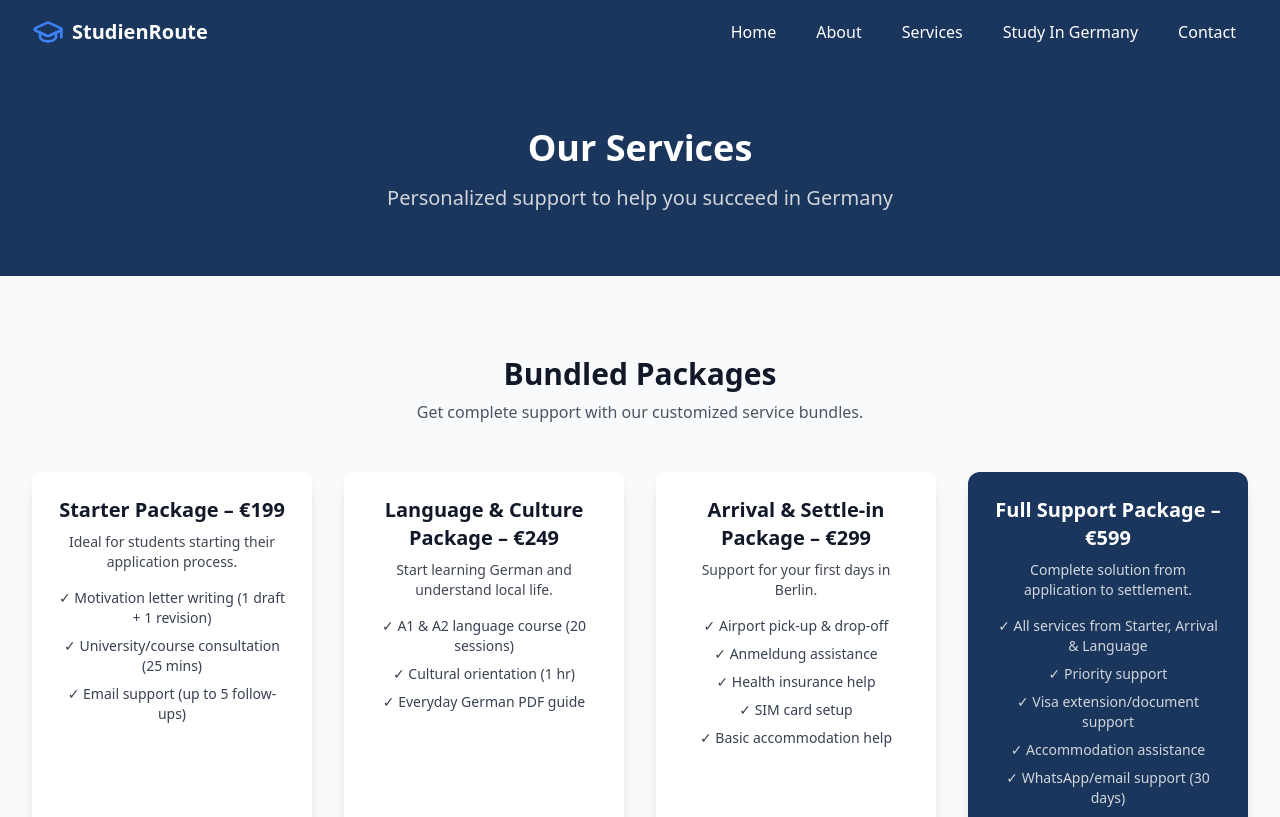
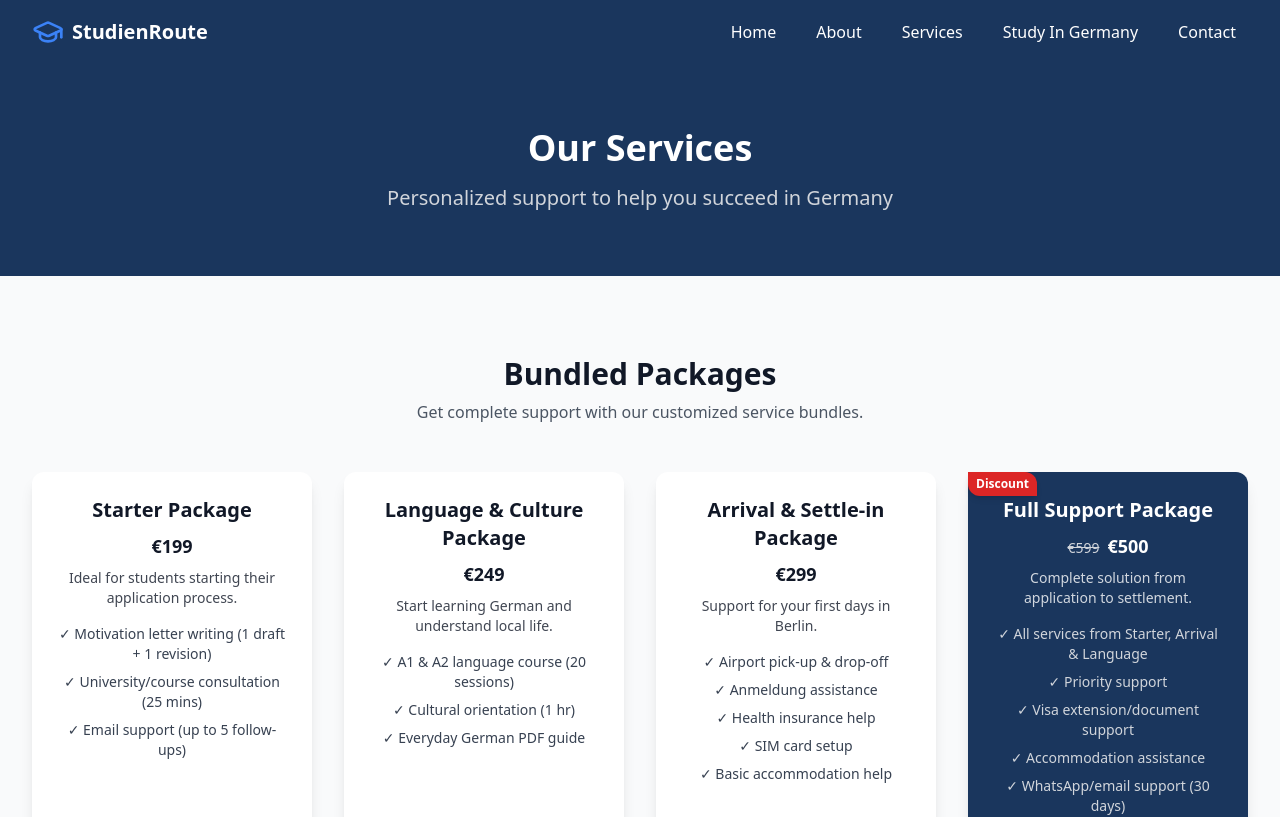
Before and after one commit to hassanraza-sudo/consultancy-website, a React (Vite) app in the folder frontend/: page /services in a window 1280 px wide. Shown: the top 817 px of the page. Built offline with nearby package versions, Linux system fonts and the light colour scheme.

Commit message:
add favicon & updates package card

```diff
--- a/frontend/src/pages/Services.tsx
+++ b/frontend/src/pages/Services.tsx
@@ -42,7 +42,8 @@ const Services = () => {
     },
     {
       title: "Full Support Package",
-      price: "€599",
+      price: "€500",
+      originalPrice: "€599",
       description: "Complete solution from application to settlement.",
       features: [
         "All services from Starter, Arrival & Language",
@@ -53,6 +54,7 @@ const Services = () => {
       ],
       type: "full",
       highlight: true,
+      discount: true,
     },
   ];
 
@@ -97,16 +99,29 @@ const Services = () => {
             {packages.map((pkg, index) => (
               <div
                 key={index}
-                className={`flex flex-col justify-between rounded-xl shadow-lg p-6 transition-transform duration-300 hover:scale-105 text-center ${
+                className={`relative flex flex-col justify-between rounded-xl shadow-lg p-6 transition-transform duration-300 hover:scale-105 text-center ${
                   pkg.highlight
                     ? "bg-midnight-blue text-white"
                     : "bg-white text-gray-900"
                 }`}
               >
+                {/* Discount Badge */}
+                {pkg.discount && (
+                  <div className="absolute top-0 left-0 bg-red-600 text-white text-xs font-semibold px-2 py-1 rounded-tr-xl rounded-bl-xl shadow-md">
+                    Discount
+                  </div>
+                )}
+
                 <div>
-                  <h3 className="text-xl font-semibold">
-                    {pkg.title} – {pkg.price}
-                  </h3>
+                  <h3 className="text-xl font-semibold">{pkg.title}</h3>
+                  <div className="mt-2 text-lg">
+                    {pkg.originalPrice && (
+                      <span className="text-sm line-through text-gray-300 mr-2">
+                        {pkg.originalPrice}
+                      </span>
+                    )}
+                    <span className="font-bold">{pkg.price}</span>
+                  </div>
                   <p className="mt-2 text-sm opacity-80">{pkg.description}</p>
                   <ul className="mt-4 space-y-2 text-sm list-none">
                     {pkg.features.map((f, i) => (
@@ -121,17 +136,13 @@ const Services = () => {
                     ))}
                   </ul>
                 </div>
-                {/* <BookConsultation
-                  consultationType={pkg.type}
-                  className="mt-6 w-full bg-sky-blue text-white py-2 px-4 rounded-md hover:bg-sky-700"
-                /> */}
               </div>
             ))}
           </div>
         </div>
       </section>
 
-      {/* À la Carte */}
+      {/* À la Carte Services */}
       <section className="bg-white py-20">
         <div className="max-w-7xl mx-auto px-4 sm:px-6 lg:px-8">
           <div className="text-center mb-12">
```
Also changed, not shown: frontend/public/images/hassan.jpg (added), 1 other file (tests, documents, lock files or other folders).
